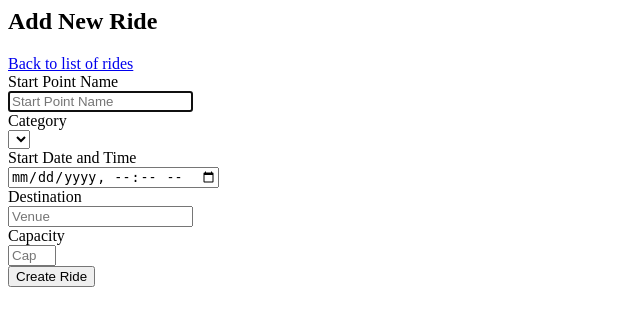
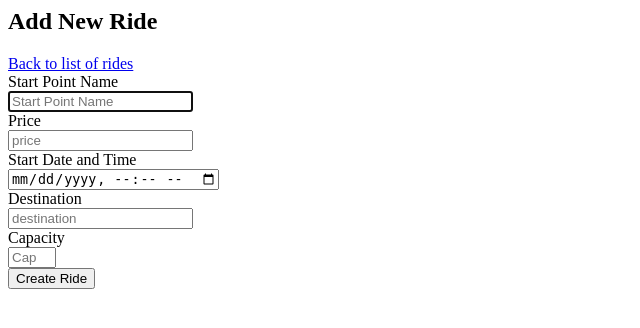
Before and after one commit to zhenyu1311/GRP26APP, a Django app: template kopidarat/templates/admin_activity_create.html in a window 1280 px wide. Shown: the top 328 px of the page, without its empty margins (0-640 px from the left). Run offline with Django 4.2, Linux system fonts and the light colour scheme; the template is opened without the code that fills it, so the values that code supplies are empty.

Commit message:
Update admin_activity_create.html

```diff
--- a/kopidarat/templates/admin_activity_create.html
+++ b/kopidarat/templates/admin_activity_create.html
@@ -15,22 +15,24 @@
           class="form-control"
           autofocus
           type="text"
-          name="activity_name"
+          name="start_point"
           placeholder="Start Point Name"
         />
-      </div>
-      Category
-      <div class="form-group">
-
-        <div class="form-group">
-          <select id="category" name="category">
-            {% for category in categories %}
-              <option value= "{{category.0}}" >{{category.0}}</option>
-            {% endfor %}
-
-          </select>
 
         </div>
+
+      Price
+      <div class="form-group">
+        <input
+          class="form-control"
+          type="text"
+          name="price"
+          placeholder="price"
+        />
+      </div>
+
+
+
       </div>
       Start Date and Time
       <div class="form-group">
@@ -40,18 +42,19 @@
           name="start_date_time"
         />
       </div>
+
       Destination
       <div class="form-group">
         <input
           class="form-control"
           type="text"
-          name="venue"
-          placeholder="Venue"
+          name="destination"
+          placeholder="destination"
         />
       </div>
       Capacity
       <div class="form-group">
-        <input class="form-control" type="number" name="capacity" min="2" max ="6" placeholder="Capacity (between 2 to 6)"/>
+        <input class="form-control" type="number" name="capacity" min="1" max ="6" placeholder="Capacity (between 2 to 6)"/>
       </div>
       <input class="btn btn-primary" type="submit" value="Create Ride" />
     </form>
```
